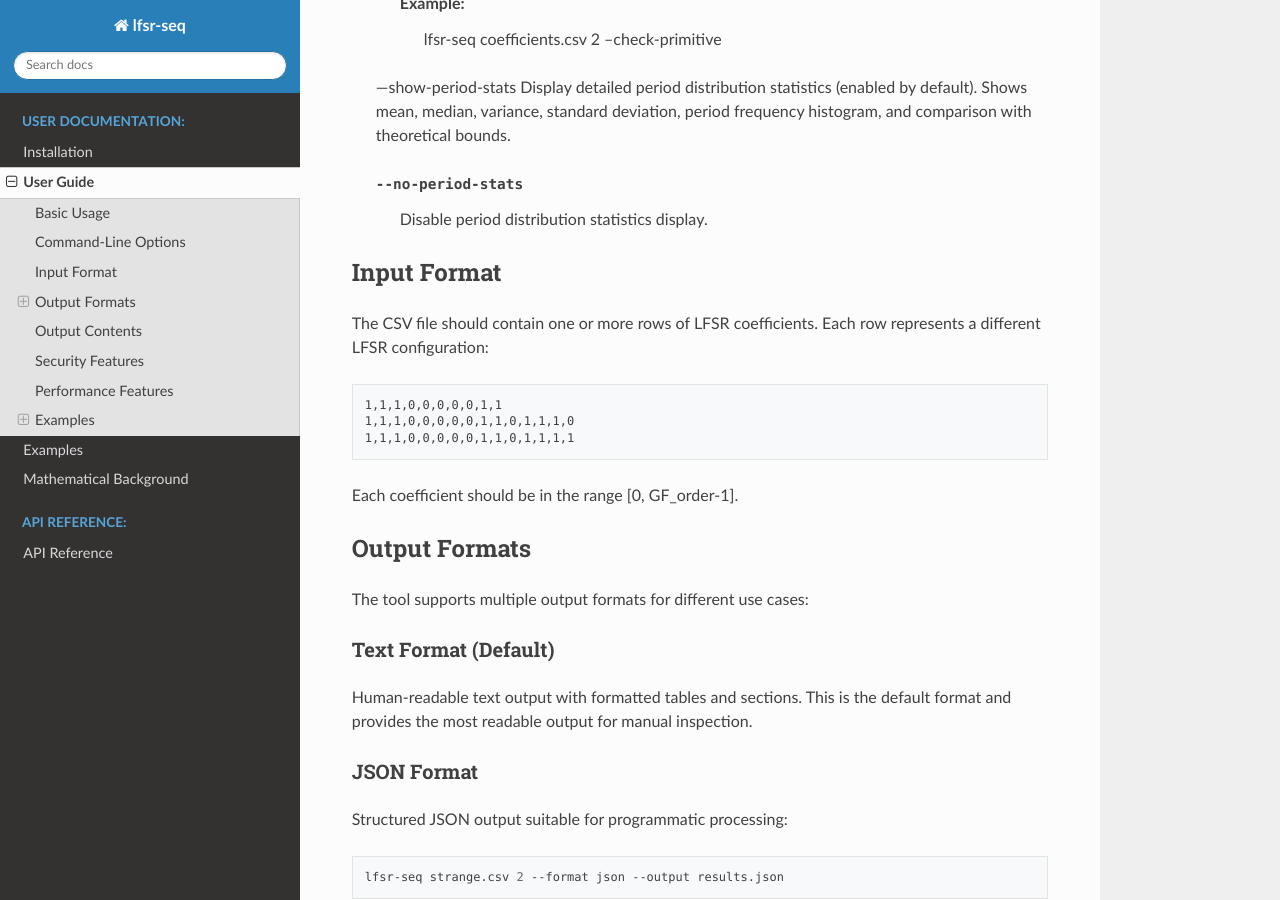
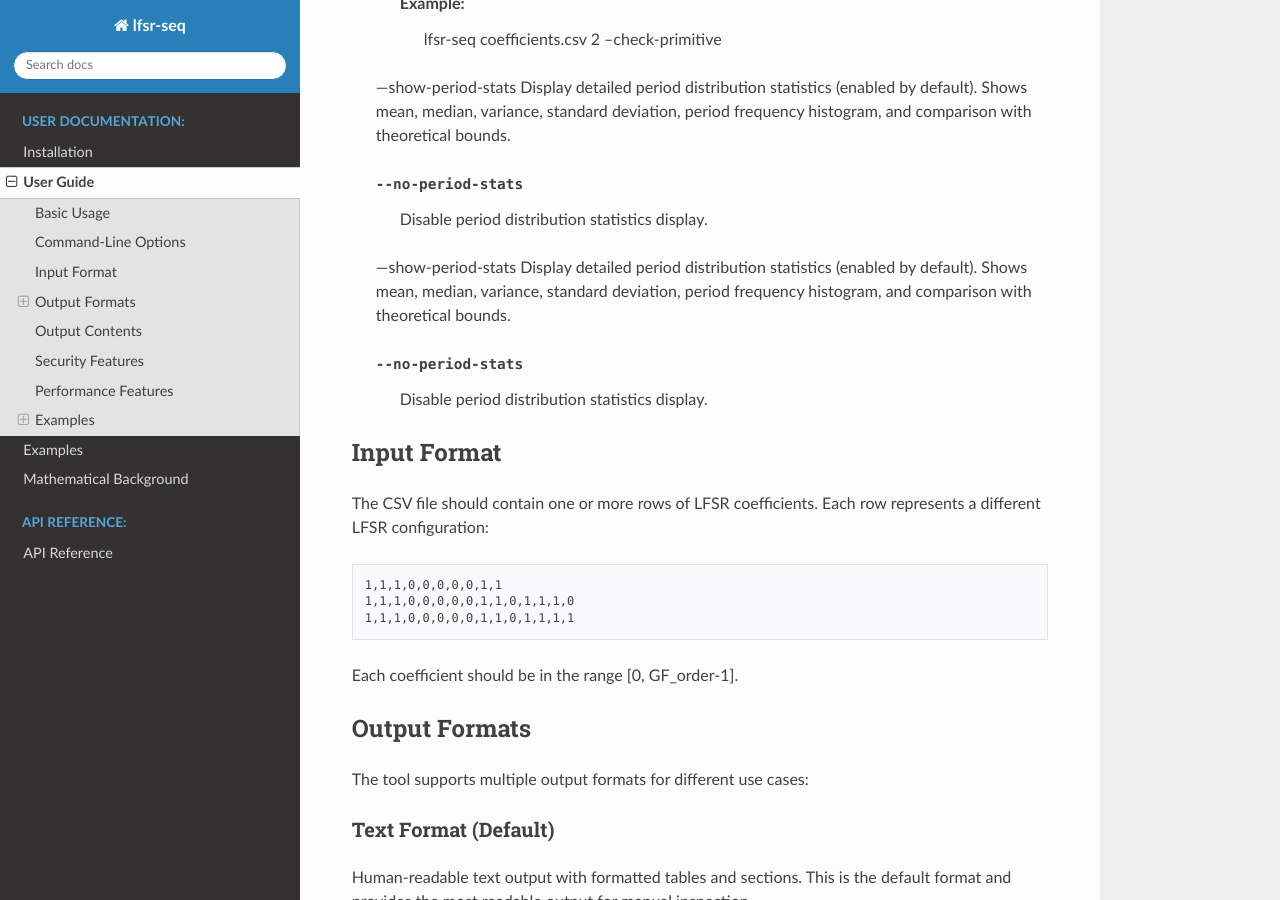
Before and after one commit to mkhellat/lfsr-seq, a Sphinx documentation site: the page built from docs/user_guide.rst, in a window 1280 px wide and 900 px high, scrolled down 1820 px. Built offline with Sphinx 7.4.7 and the Read the Docs theme 3.1.0, drawn with Linux system fonts in a browser that asks for light colours.

Commit message:
docs: Add period distribution statistics CLI options to user guide

```diff
--- a/docs/user_guide.rst
+++ b/docs/user_guide.rst
@@ -63,6 +63,12 @@ Optional Arguments:
 
                               Example:
                                 lfsr-seq coefficients.csv 2 --check-primitive
+
+   --show-period-stats        Display detailed period distribution statistics (enabled by default).
+                              Shows mean, median, variance, standard deviation, period frequency
+                              histogram, and comparison with theoretical bounds.
+
+   --no-period-stats          Disable period distribution statistics display.
 
    --show-period-stats        Display detailed period distribution statistics (enabled by default).
                               Shows mean, median, variance, standard deviation, period frequency
```
